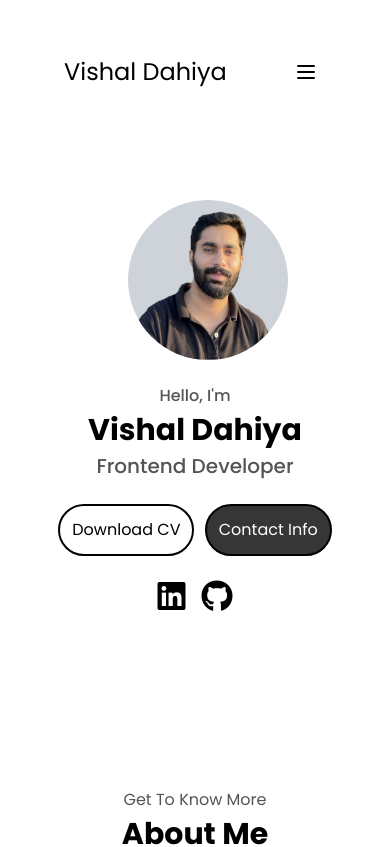
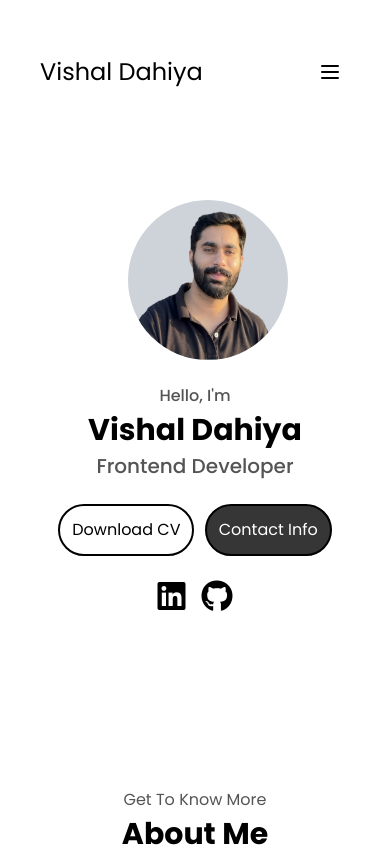
Before and after one commit to vishudahiya/Portfolio, a React (Vite) app: page / in a window 390 px wide. Shown: the top 847 px of the page. Built offline with nearby package versions, Linux system fonts and the light colour scheme.

Commit message:
Navbar responsive

```diff
--- a/src/components/Header.jsx
+++ b/src/components/Header.jsx
@@ -5,7 +5,7 @@ export default function Header() {
 
   return (
     <nav className="w-full font-poppins">
-      <div className="justify-between px-16 mt-10  mx-auto lg:max-w-7xl md:items-center md:flex md:mx-44 lg:mx-72">
+      <div className="justify-between px-10 mt-10  mx-auto lg:max-w-7xl md:items-center md:flex md:mx-44 lg:mx-72">
         <div>
           <div className="flex items-center justify-between py-3 md:py-12 md:block">
             <h2 className="text-2xl md:text-text-large text-black">
```
